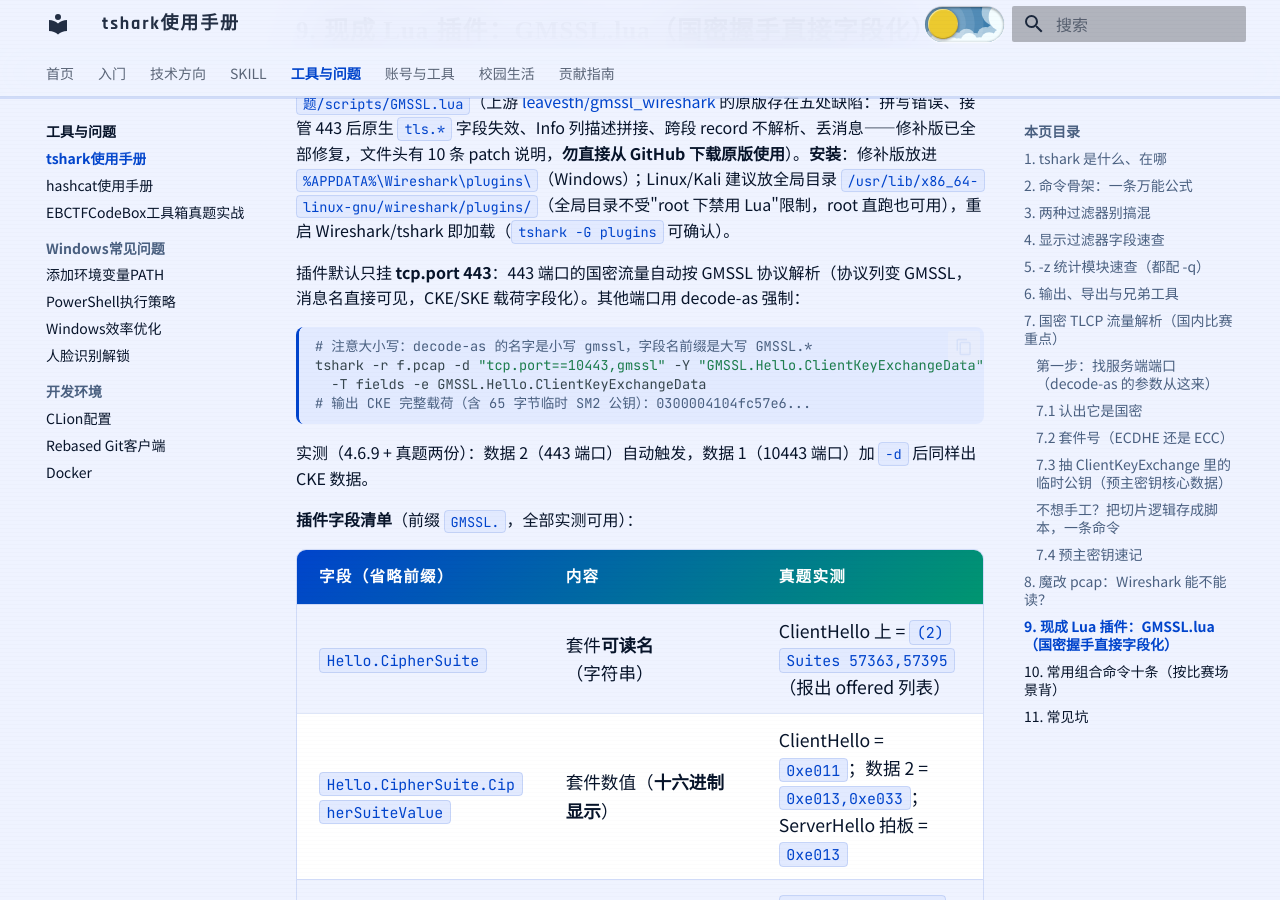
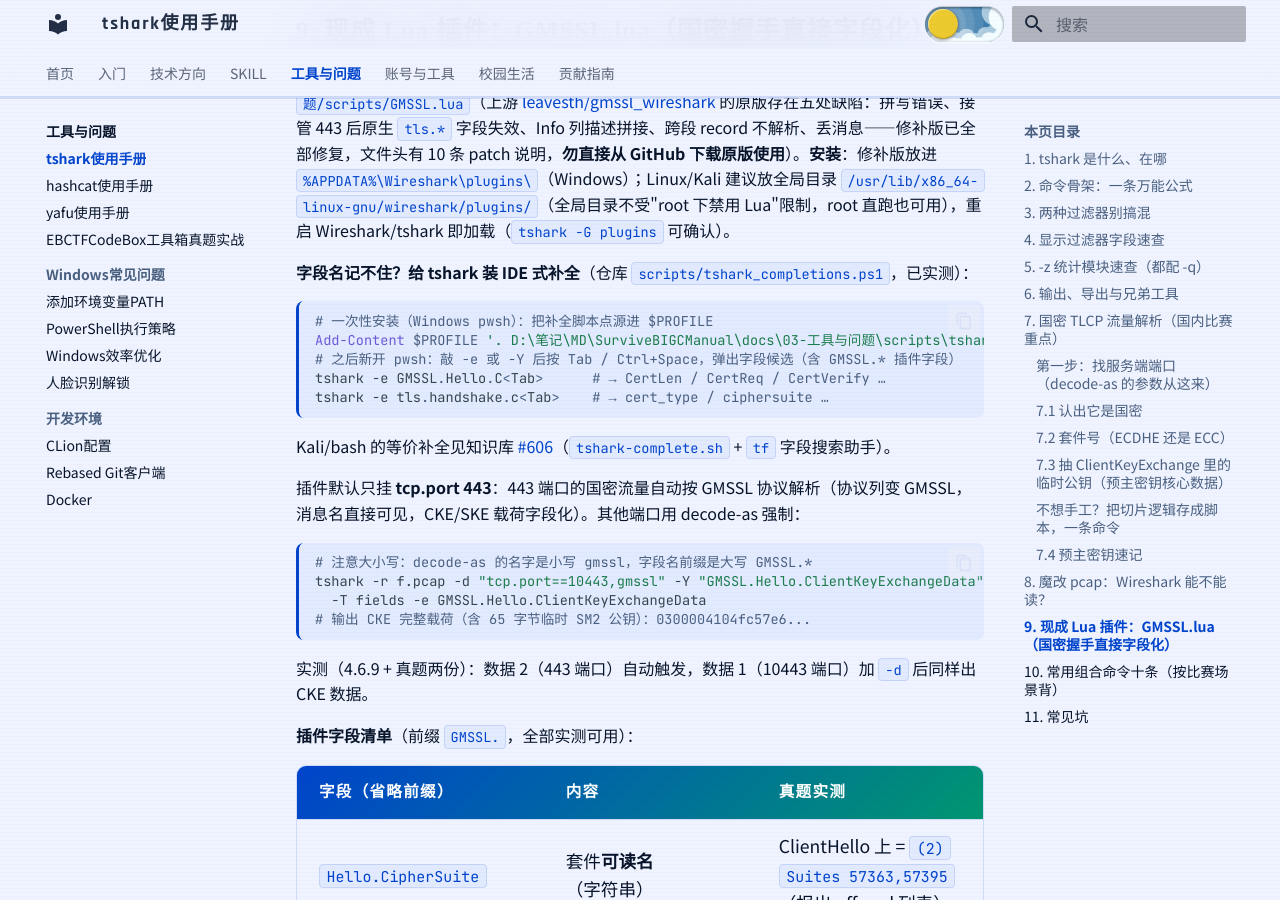
Before and after one commit to starnotes-xj/SurviveBIGCManual, an MkDocs documentation site: the page built from docs/03-工具与问题/tshark使用手册.md, in a window 1280 px wide and 900 px high, scrolled down 8475 px. Built offline with MkDocs 1.6.1 and Material for MkDocs 9.7.7, drawn with Linux system fonts in a browser that asks for light colours.

Commit message:
docs(工具): 新增 yafu 使用手册(实测 c50=0.088s), tshark 三端补全脚本(pwsh/bash/zsh), hashcat 手册对齐 v8.0.0
- yafu 手册：命令速查/输出解读/CTF 决策链(试除→gcd→费马→维纳→dp、dq→yafu)/速度预期/NFS 边界；本机 D:\快捷方式\yafu.exe + PROFILE 包装函数(D:\yafu-work)
- tshark 补全：TabExpansion2 字段候选(ps1, 已装 PROFILE)、bash/zsh 版 + Kali 测试台架
- hashcat 手册：版本行更新为 v8.0.0(双机已升级, 参数兼容)

````diff
--- a/docs/03-工具与问题/tshark使用手册.md
+++ b/docs/03-工具与问题/tshark使用手册.md
@@ -253,6 +253,18 @@
 
 不想写脚本也不想手工？用 **GMSSL.lua 插件**——⚠️ **只使用本仓库的修补版** `03-工具与问题/scripts/GMSSL.lua`（上游 [leavesth/gmssl_wireshark](https://github.com/leavesth/gmssl_wireshark) 的原版存在五处缺陷：拼写错误、接管 443 后原生 `tls.*` 字段失效、Info 列描述拼接、跨段 record 不解析、丢消息——修补版已全部修复，文件头有 10 条 patch 说明，**勿直接从 GitHub 下载原版使用**）。**安装**：修补版放进 `%APPDATA%\Wireshark\plugins\`（Windows）；Linux/Kali 建议放全局目录 `/usr/lib/x86_64-linux-gnu/wireshark/plugins/`（全局目录不受"root 下禁用 Lua"限制，root 直跑也可用），重启 Wireshark/tshark 即加载（`tshark -G plugins` 可确认）。
 
+**字段名记不住？给 tshark 装 IDE 式补全**（仓库 `scripts/tshark_completions.ps1`，已实测）：
+
+```powershell
+# 一次性安装（Windows pwsh）：把补全脚本点源进 $PROFILE
+Add-Content $PROFILE '. D:\笔记\MD\SurviveBIGCManual\docs\03-工具与问题\scripts\tshark_completions.ps1'
+# 之后新开 pwsh：敲 -e 或 -Y 后按 Tab / Ctrl+Space，弹出字段候选（含 GMSSL.* 插件字段）
+tshark -e GMSSL.Hello.C<Tab>      # → CertLen / CertReq / CertVerify …
+tshark -e tls.handshake.c<Tab>    # → cert_type / ciphersuite …
+```
+
+Kali/bash 的等价补全见知识库 [#606](https://bigcctf.org.cn/wiki/606)（`tshark-complete.sh` + `tf` 字段搜索助手）。
+
 插件默认只挂 **tcp.port 443**：443 端口的国密流量自动按 GMSSL 协议解析（协议列变 GMSSL，消息名直接可见，CKE/SKE 载荷字段化）。其他端口用 decode-as 强制：
 
 ```bash
--- a/mkdocs.yml
+++ b/mkdocs.yml
@@ -141,6 +141,7 @@
     - 03-工具与问题/index.md
     - tshark使用手册: 03-工具与问题/tshark使用手册.md
     - hashcat使用手册: 03-工具与问题/hashcat使用手册.md
+    - yafu使用手册: 03-工具与问题/yafu使用手册.md
     - EBCTFCodeBox工具箱真题实战: 03-工具与问题/EBCTFCodeBox工具箱-真题四题实战.md
     - Windows常见问题:
       - 添加环境变量PATH: 03-工具与问题/Windows常见问题/添加环境变量PATH.md
````
Also changed, not shown: docs/03-工具与问题/hashcat使用手册.md (+1 -1 lines), docs/03-工具与问题/yafu使用手册.md (added, +88 -0 lines), 5 other files.
